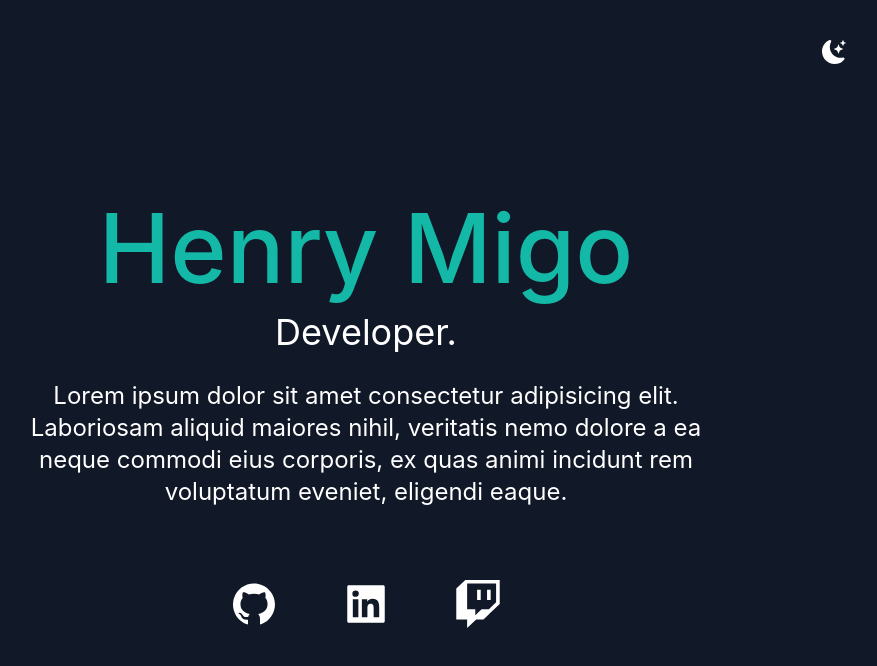
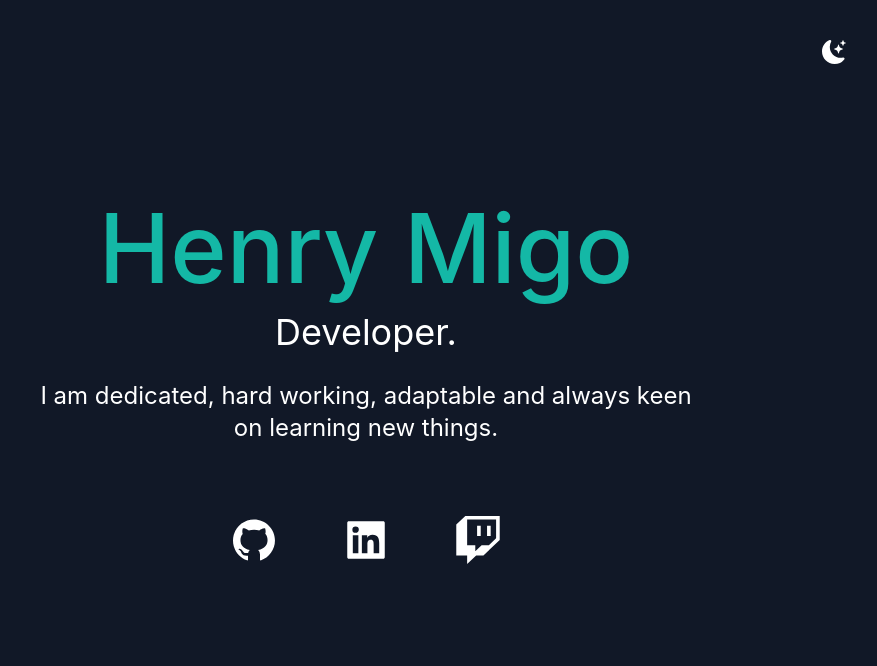
Before and after one commit to HenryMigo/henrymigo.github.io, a Next.js app: page / in a window 1280 px wide. Shown: the top 666 px of the page, without its empty margins (274-1151 px from the left). Built offline with nearby package versions, Linux system fonts and the light colour scheme.

Commit message:
Added bio

```diff
--- a/pages/index.tsx
+++ b/pages/index.tsx
@@ -12,7 +12,7 @@ const Home: NextPage = () => {
     <div className={darkMode ? "dark" : ""}>
       <Head>
         <title>Henry Migo</title>
-        <meta name="description" content="Generated by create next app" />
+        <meta name="description" content="Created with NextJS and TailwindCss" />
         <link rel="icon" href="/favicon.ico" />
       </Head>
 
@@ -29,7 +29,7 @@ const Home: NextPage = () => {
           <div className="text-center p-10">
             <h2 className="text-5xl py-2 text-teal-500 font-medium md:text-6xl lg:text-8xl">Henry Migo</h2>
             <h3 className="text-2xl py-2 md:text-3xl lg:text-4xl dark:text-white">Developer.</h3>
-            <p className="ext-md py-5 leading-8 text-gray-800 md:text-xl lg:text-2xl max-w-2xl mx-auto dark:text-white">Lorem ipsum dolor sit amet consectetur adipisicing elit. Laboriosam aliquid maiores nihil, veritatis nemo dolore a ea neque commodi eius corporis, ex quas animi incidunt rem voluptatum eveniet, eligendi eaque.</p>
+            <p className="ext-md py-5 leading-8 text-gray-800 md:text-xl lg:text-2xl max-w-2xl mx-auto dark:text-white">I am dedicated, hard working, adaptable and always keen on learning new things.</p>
           </div>
           <div className="text-5xl flex justify-center gap-16 py-3 text-gray-600 dark:text-white">
             <a href="https://github.com/HenryMigo" target="_blank" rel="noreferrer"><AiFillGithub /></a>
```
